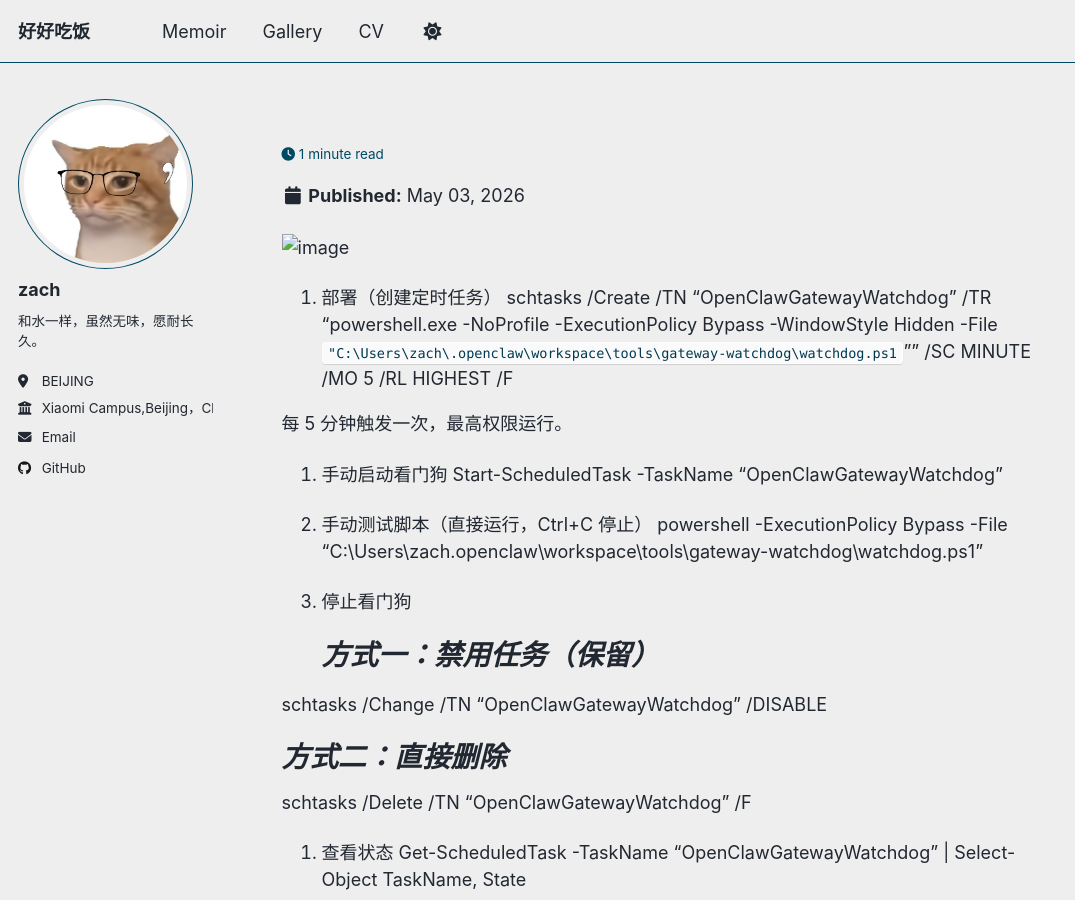
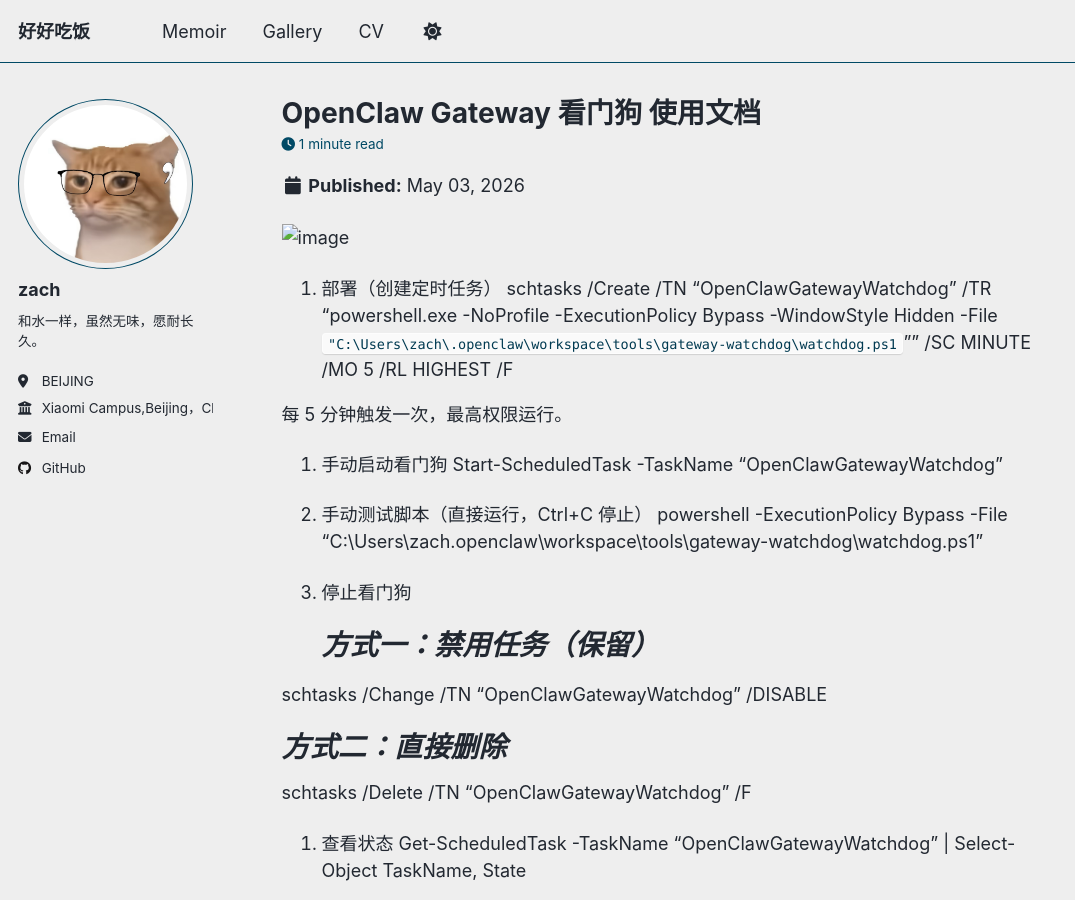
Before and after one commit to zach1219/zach1219.github.io, a Jekyll site: the page built from _posts/2026-05-03-OpenClaw-Gateway-看门狗-使用文档.md, in a window 1280 px wide and 900 px high. Shown: the whole window, without its empty margins (0-1075 px from the left). Built offline with Jekyll 4.4.1, drawn with Linux system fonts in a browser that asks for light colours; a script that is not in the unit is left out; some of the changed lines change nothing that is shown.

Commit message:
Fix front matter: OpenClaw Gateway 看门狗 使用文档

```diff
--- a/_posts/2026-05-03-OpenClaw-Gateway-看门狗-使用文档.md
+++ b/_posts/2026-05-03-OpenClaw-Gateway-看门狗-使用文档.md
@@ -1,10 +1,9 @@
 ---
 title: 'OpenClaw Gateway 看门狗 使用文档'
 date: 2026-05-03
-permalink: /posts/2026/05/03/2026-05-03-OpenClaw-Gateway-看门狗-使用文档/
+permalink: /posts/2026/05/03/OpenClaw-Gateway-看门狗-使用文档/
 tags:
   - 飞书文档
-source_url: 'https://firefuture.feishu.cn/docx/BVkQdyK0Zo0OQlxBFvecHCGbntD
 ---
 
 ![image]()
```
